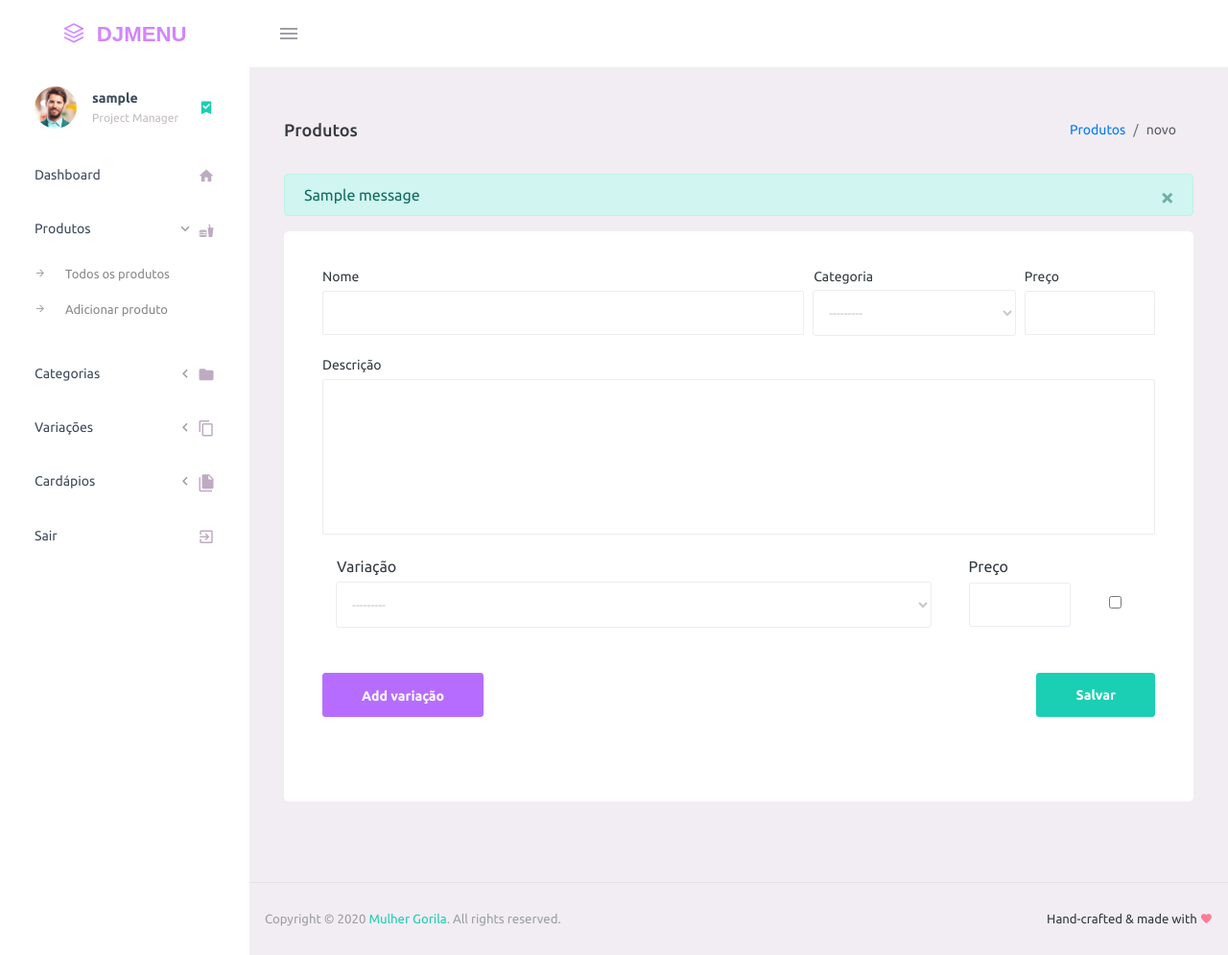
After one commit to tiagocordeiro/gomenu, a Django app: page /products/new/ in a window 1280 px wide, after a click on "Produtos". The commit adds this page. Shown: the whole page at 96% size. Run offline with Django 3.2, Linux system fonts and the light colour scheme; a user stored in the database is signed in; tables that the repository leaves empty hold one stand-in row (values such as "Sample post"); one stand-in notice (Sample message) is shown; some libraries are stand-ins or nearby versions.

Commit message:
Novas view para produtos app

```diff
--- a/products/urls.py
+++ b/products/urls.py
@@ -4,6 +4,9 @@ from . import views
 
 urlpatterns = [
     path('', views.products_list, name="products_list"),
+    path('new/', views.product_new, name="product_new"),
+    path('variations/', views.variations_list, name="variations_list"),
+    path('variations/new/', views.variation_new, name="variation_new"),
     path('categories/', views.categories_list, name="categories_list"),
     path('category/new/', views.category_new, name="category_new"),
 ]
--- a/products/views.py
+++ b/products/views.py
@@ -1,9 +1,11 @@
 from django.contrib import messages
 from django.contrib.auth.decorators import login_required
+from django.forms import inlineformset_factory
 from django.shortcuts import render, redirect
 
-from products.forms import CategoryForm
-from products.models import Category, Product, ProductVariation
+from products.forms import CategoryForm, ProductVariationForm, ProductForm, \
+    VariationForm
+from products.models import Category, Product, ProductVariation, Variation
 from restaurants.models import Restaurant
 
 
@@ -42,13 +44,86 @@ def products_list(request):
     products = Product.objects.all().order_by('category__name', 'name').filter(
         restaurant__manager=request.user)
 
-    products_simple = products.filter(productvariation__isnull=True)
+    simple_products = products.filter(productvariation__isnull=True)
 
-    variations = ProductVariation.objects.all().filter(
-        product__restaurant__manager=request.user)
+    variation_products = ProductVariation.objects.all().filter(product__restaurant__manager=request.user)
 
     context = {
-        'products_simple': products_simple,
-        'variations': variations,
+        'simple_products': simple_products,
+        'variation_products': variation_products,
     }
     return render(request, 'products/list_products.html', context=context)
+
+
+@login_required
+def product_new(request):
+    try:
+        restaurant = Restaurant.objects.get(manager=request.user)
+    except Restaurant.DoesNotExist:
+        messages.warning(request, "Você precisa cadastrar um restaurante")
+        return redirect('new_restaurant')
+
+    product_form = Product()
+    variations_formset = inlineformset_factory(Product, ProductVariation,
+                                               form=ProductVariationForm,
+                                               extra=1)
+
+    restaurnt_variations = Variation.objects.filter(restaurant=restaurant)
+
+    if request.method == "POST":
+        form = ProductForm(request.POST, instance=product_form, prefix='main')
+        form.fields["category"].queryset = Category.objects.filter(
+            restaurant__manager=request.user)
+
+        formset = variations_formset(request.POST, instance=product_form,
+                                     prefix='product', queryset=restaurnt_variations)
+
+        if form.is_valid() and formset.is_valid():
+            novo_produto = form.save(commit=False)
+            novo_produto.restaurant = restaurant
+            novo_produto.save()
+            formset.save()
+
+            messages.success(request, "Novo produto cadastrado.")
+            return redirect(products_list)
+
+    else:
+        form = ProductForm(instance=product_form, prefix='main')
+        form.fields["category"].queryset = Category.objects.filter(
+            restaurant__manager=request.user)
+        formset = variations_formset(instance=product_form, prefix='product', queryset=restaurnt_variations)
+
+    return render(request, 'products/product_new.html', {'form': form,
+                                                         'formset': formset})
+
+
+@login_required
+def variations_list(request):
+    variations = Variation.objects.all().filter(
+        restaurant__manager=request.user)
+    context = {'variations': variations}
+
+    return render(request, 'products/list_variations.html', context)
+
+
+@login_required
+def variation_new(request):
+    try:
+        restaurant = Restaurant.objects.get(manager=request.user)
+    except Restaurant.DoesNotExist:
+        messages.warning(request, "Você precisa cadastrar um restaurante")
+        return redirect('new_restaurant')
+
+    if request.method == "POST":
+        form = VariationForm(request.POST)
+        if form.is_valid():
+            variation = form.save(commit=False)
+            variation.restaurant = restaurant
+            variation.save()
+
+            messages.success(request, "Nova variação cadastrada.")
+            return redirect(variations_list)
+    else:
+        form = VariationForm()
+
+    return render(request, 'products/variation_new.html', {'form': form})
--- /dev/null
+++ b/requirements-dev.txt
@@ -0,0 +1,2 @@
+django-extensions==3.0.1
+ipython==7.16.1
--- a/restaurants/models.py
+++ b/restaurants/models.py
@@ -8,3 +8,6 @@ class Restaurant(models.Model):
     phone = models.CharField('Telefone', max_length=20)
     image = models.ImageField(upload_to='restautant/', blank=True, null=True)
     manager = models.OneToOneField(User, null=True, on_delete=models.SET_NULL)
+
+    def __str__(self):
+        return str(self.name)
--- a/templates/includes/sidebar.html
+++ b/templates/includes/sidebar.html
@@ -29,8 +29,8 @@
       </a>
       <div class="collapse" id="produtos">
         <ul class="nav flex-column sub-menu">
-          <li class="nav-item"><a class="nav-link" href="#">Todos os produtos</a></li>
-          <li class="nav-item"><a class="nav-link" href="#">Adicionar produto</a>
+          <li class="nav-item"><a class="nav-link" href="{% url 'products_list' %}">Todos os produtos</a></li>
+          <li class="nav-item"><a class="nav-link" href="{% url 'product_new' %}">Adicionar produto</a>
           </li>
         </ul>
       </div>
@@ -57,8 +57,8 @@
       </a>
       <div class="collapse" id="variacoes">
         <ul class="nav flex-column sub-menu">
-          <li class="nav-item"><a class="nav-link" href="#">Todas as variações</a></li>
-          <li class="nav-item"><a class="nav-link" href="#">Adicionar variação</a>
+          <li class="nav-item"><a class="nav-link" href="{% url 'variations_list' %}">Todas as variações</a></li>
+          <li class="nav-item"><a class="nav-link" href="{% url 'variation_new' %}">Adicionar variação</a>
           </li>
         </ul>
       </div>
--- a/templates/products/list_products.html
+++ b/templates/products/list_products.html
@@ -47,7 +47,7 @@
         <div class="card-body">
           <p class="card-description"> Listando todos os produtos <code>simples</code>
           </p>
-          {% for product in produtos_simples %}
+          {% for product in simple_products %}
             <div class="row justify-content-between align-items-center food-menu-item">
               <div class='col-lg-7'>
                 <h2 class='mt-2'>{{ product.name }}</h2>
@@ -70,7 +70,7 @@
       <div class="card">
         <div class="card-body">
           <p class="card-description"> Listando todos os produtos <code>variáveis</code></p>
-          {% regroup variacoes by product as variacoes_list %}
+          {% regroup variation_products by product as variacoes_list %}
           {% for variacao in variacoes_list %}
             <div class="row justify-content-between align-items-center food-menu-item">
               <div class='col-lg-7'>
--- /dev/null
+++ b/templates/products/product_new.html
@@ -0,0 +1,151 @@
+{% extends "base.html" %}
+
+{% block title %} Novo Produto {% endblock %}
+
+<!-- Specific CSS goes HERE -->
+{% block stylesheets %}{% endblock stylesheets %}
+
+{% block content %}
+  <script src="https://code.jquery.com/jquery-3.3.1.js" integrity="sha256-2Kok7MbOyxpgUVvAk/HJ2jigOSYS2auK4Pfzbm7uH60=" crossorigin="anonymous"></script>
+  <script>
+      $(document).ready(function () {
+          $("#add-item").click(function (ev) {
+              ev.preventDefault();
+              let count = $('#variacoes').children().length;
+              let tmplMarkup = $("#variacao-produto").html();
+              let compiledTmpl = tmplMarkup.replace(/__prefix__/g, count);
+              $("div#variacoes").append(compiledTmpl);
+
+              // update form count
+              $('#id_product-TOTAL_FORMS').attr('value', count + 1);
+
+          });
+      });
+  </script>
+
+  <div class="page-header">
+    <h3 class="page-title">Produtos</h3>
+    <nav aria-label="breadcrumb">
+      <ol class="breadcrumb">
+        <li class="breadcrumb-item"><a href="{% url 'products_list' %}">Produtos</a></li>
+        <li class="breadcrumb-item active" aria-current="page">novo</li>
+      </ol>
+    </nav>
+  </div>
+  <div class="row">
+    {% if messages %}
+      {% for message in messages %}
+        <div class="col-12">
+          <div class="alert alert-success alert-dismissible fade show" role="alert">
+            {{ message|safe }}
+            <button type="button" class="close" data-dismiss="alert" aria-label="Close">
+              <span aria-hidden="true">&times;</span>
+            </button>
+          </div>
+        </div>
+      {% endfor %}
+    {% endif %}
+
+    {% if form.errors %}
+      <div class="col-12">
+        <div class="alert alert-success alert-dismissible fade show" role="alert">
+          {% for erro in form.errors %}
+            {{ erro }}
+          {% endfor %}
+          <button type="button" class="close" data-dismiss="alert" aria-label="Close">
+            <span aria-hidden="true">&times;</span>
+          </button>
+        </div>
+      </div>
+    {% endif %}
+
+    {% if formset.errors %}
+      <div class="col-12">
+        <div class="alert alert-warning alert-dismissible fade show" role="alert">
+          {% for erro in formset.errors %}
+            {{ erro }}
+          {% endfor %}
+          <button type="button" class="close" data-dismiss="alert" aria-label="Close">
+            <span aria-hidden="true">&times;</span>
+          </button>
+        </div>
+      </div>
+    {% endif %}
+  </div>
+
+  <div class="row">
+    <div class="col-md-12 grid-margin stretch-card">
+      <div class="card">
+        <div class="card-body">
+          <form action="." method="post">
+            {% csrf_token %}
+
+            <div class="form-row">
+              <div class="form-group col-md-7">
+                <label for="id_name">Nome</label>
+                {{ form.name }}
+              </div>
+              <div class="form-group col-md-3">
+                <label for="id_category">Categoria</label>
+                {{ form.category }}
+              </div>
+              <div class="form-group col-md-2">
+                <label for="id_price">Preço</label>
+                {{ form.price }}
+              </div>
+            </div>
+
+            <div class="form-row">
+              <div class="form-group col-md-12">
+                <label for="id_description">Descrição</label>
+                {{ form.description }}
+              </div>
+            </div>
+
+            {{ formset.management_form }}
+            <div class="content" id="variacoes">
+              {% for variation in formset %}
+                <div id="item-{{ forloop.counter0 }}" class="row form-row spacer">
+                  <div class="input-group">
+                    <div class="col-md-9">
+                      <label>Variação</label><br> {{ variation.variation }}
+                    </div>
+                    <div class="col-md-2">
+                      <label>Preço</label><br> {{ variation.price }}</div>
+                    <div class="col-md-1" style="margin-top: 38px;">{{ variation.DELETE }}
+                      <label><i class="fas fa-trash"></i></label></div>
+                  </div>
+                </div>
+              {% endfor %}
+            </div>
+
+            <div class="row my-5">
+              <div class="col-md-12" style="display: flex; justify-content: space-between;">
+                <button type="button" id="add-item" class="btn btn-primary">
+                  <i class="fa fa-plus"></i> Add variação
+                </button>
+                <input type="submit" value="Salvar" class="btn btn-success">
+              </div>
+
+            </div>
+          </form>
+        </div>
+      </div>
+    </div>
+  </div>
+
+  <script type="text/html" id="variacao-produto">
+    <div id="item-__prefix__" style="margin-top: 10px" class="row form-row spacer">
+      <div class="input-group">
+        <div class="col-md-9"><label>Variação</label><br> {{ formset.empty_form.variation }}</div>
+        <div class="col-md-2"><label>Preço</label><br> {{ formset.empty_form.price }}</div>
+        <div class="col-md-1" style="margin-top: 38px;">{{ formset.empty_form.DELETE }}
+          <i class="fas fa-trash"></i></div>
+      </div>
+    </div>
+  </script>
+
+{% endblock content %}
+
+<!-- Specific Page JS goes HERE  -->
+{% block javascripts %}{% endblock javascripts %}
```
Also changed, not shown: templates/products/list_variations.html (added, +81 -0 lines), templates/products/variation_new.html (added, +83 -0 lines).
